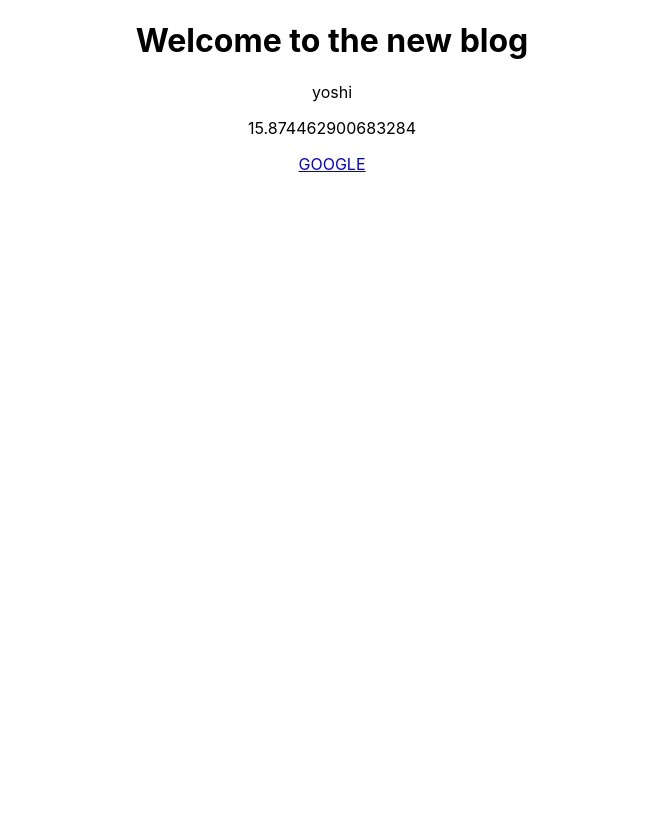
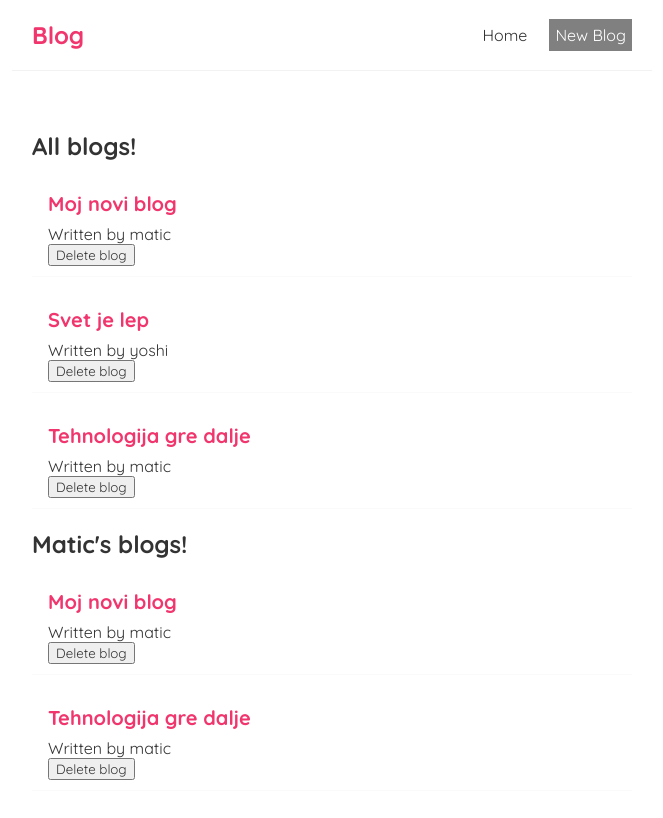
Before and after one commit to matico3/simple-blog, a React (Create React App) app: page / in a window 1280 px wide. Shown: the top 818 px of the page, without its empty margins (308-971 px from the left). Built offline with nearby package versions, Linux system fonts and the light colour scheme.

Commit message:
dodana podpora za odstranjevanje objav

```diff
--- a/src/App.css
+++ /dev/null
@@ -1,38 +0,0 @@
-.App {
-  text-align: center;
-}
-
-.App-logo {
-  height: 40vmin;
-  pointer-events: none;
-}
-
-@media (prefers-reduced-motion: no-preference) {
-  .App-logo {
-    animation: App-logo-spin infinite 20s linear;
-  }
-}
-
-.App-header {
-  background-color: #282c34;
-  min-height: 100vh;
-  display: flex;
-  flex-direction: column;
-  align-items: center;
-  justify-content: center;
-  font-size: calc(10px + 2vmin);
-  color: white;
-}
-
-.App-link {
-  color: #61dafb;
-}
-
-@keyframes App-logo-spin {
-  from {
-    transform: rotate(0deg);
-  }
-  to {
-    transform: rotate(360deg);
-  }
-}
--- a/src/App.js
+++ b/src/App.js
@@ -1,19 +1,12 @@
-import "./App.css";
+import Navbar from "./Navbar";
+import Home from "./Home";
 
 function App() {
-  const title = "Welcome to the new blog";
-
-  const person = { name: "yoshi", age: 50 };
-
-  const link = "https://www.google.si/?gws_rd=ssl";
   return (
     <div className="App">
+      <Navbar />
       <div className="content">
-        <h1>{title}</h1>
-        <p>{person.name}</p>
-        <p>{Math.random() * 20}</p>
-
-        <a href={link}>GOOGLE</a>
+        <Home />
       </div>
     </div>
   );
--- /dev/null
+++ b/src/BlogList.js
@@ -0,0 +1,18 @@
+function BlogList({ blogs, title, handleDelete }) {
+  return (
+    <div className="home">
+      <h2>{title}</h2>
+      {blogs.map((blog) => (
+        <div className="blog-preview" key={blog.id}>
+          <h2>{blog.title}</h2>
+          <p>Written by {blog.author}</p>
+          <button onClick={() => handleDelete(blog.id)}>
+            Delete blog
+          </button>
+        </div>
+      ))}
+    </div>
+  );
+}
+
+export default BlogList;
--- /dev/null
+++ b/src/Home.js
@@ -0,0 +1,49 @@
+import { useState } from "react";
+import BlogList from "./BlogList";
+
+const defaultBlogs = [
+  {
+    title: "Moj novi blog",
+    body: "lorem ipsum",
+    author: "matic",
+    id: 1,
+  },
+  {
+    title: "Svet je lep",
+    body: "lorem ipsum lorem ipsum",
+    author: "yoshi",
+    id: 2,
+  },
+  {
+    title: "Tehnologija gre dalje",
+    body: "lorem ipsum lorem ipsum lorem ipsum",
+    author: "matic",
+    id: 3,
+  },
+];
+
+function Home() {
+  const [blogs, setBlogs] = useState(defaultBlogs);
+
+  const handleDelete = (id) => {
+    const newBlogs = blogs.filter((blog) => blog.id !== id);
+    setBlogs(newBlogs);
+  };
+
+  return (
+    <div className="home">
+      <BlogList
+        blogs={blogs}
+        title="All blogs!"
+        handleDelete={handleDelete}
+      />
+      <BlogList
+        blogs={blogs.filter((blog) => blog.author === "matic")}
+        title="Matic's blogs!"
+        handleDelete={handleDelete}
+      />
+    </div>
+  );
+}
+
+export default Home;
--- a/src/Navbar.js
+++ b/src/Navbar.js
@@ -4,7 +4,14 @@ function Navbar() {
       <h1>Blog</h1>
       <div className="links">
         <a href="/">Home</a>
-        <a href="/create">New Blog</a>
+        <a
+          href="/create"
+          style={{
+            color: "white",
+            backgroundColor: "grey",
+          }}>
+          New Blog
+        </a>
       </div>
     </nav>
   );
--- a/src/index.css
+++ b/src/index.css
@@ -1,13 +1,50 @@
-body {
+@import url("https://fonts.googleapis.com/css2?family=Quicksand:wght@300;400;500;600;700&display=swap");
+
+/* base styles */
+* {
   margin: 0;
-  font-family: -apple-system, BlinkMacSystemFont, 'Segoe UI', 'Roboto', 'Oxygen',
-    'Ubuntu', 'Cantarell', 'Fira Sans', 'Droid Sans', 'Helvetica Neue',
-    sans-serif;
-  -webkit-font-smoothing: antialiased;
-  -moz-osx-font-smoothing: grayscale;
+  font-family: "Quicksand";
+  color: #333;
+}
+.navbar {
+  padding: 20px;
+  display: flex;
+  align-items: center;
+  max-width: 600px;
+  margin: 0 auto;
+  border-bottom: 1px solid #f2f2f2;
+}
+.navbar h1 {
+  color: #f1356d;
+}
+.navbar .links {
+  margin-left: auto;
+}
+.navbar a {
+  margin-left: 16px;
+  text-decoration: none;
+  padding: 6px;
+}
+.navbar a:hover {
+  color: #f1356d !important;
+}
+.content {
+  max-width: 600px;
+  margin: 40px auto;
+  padding: 20px;
 }
 
-code {
-  font-family: source-code-pro, Menlo, Monaco, Consolas, 'Courier New',
-    monospace;
+/* blog previews / list */
+.blog-preview {
+  padding: 10px 16px;
+  margin: 20px 0;
+  border-bottom: 1px solid #fafafa;
 }
+.blog-preview:hover {
+  box-shadow: 1px 3px 5px rgba(0, 0, 0, 0.1);
+}
+.blog-preview h2 {
+  font-size: 20px;
+  color: #f1356d;
+  margin-bottom: 8px;
+}
```
Also changed, not shown: src/index.js (+5 -6 lines).
